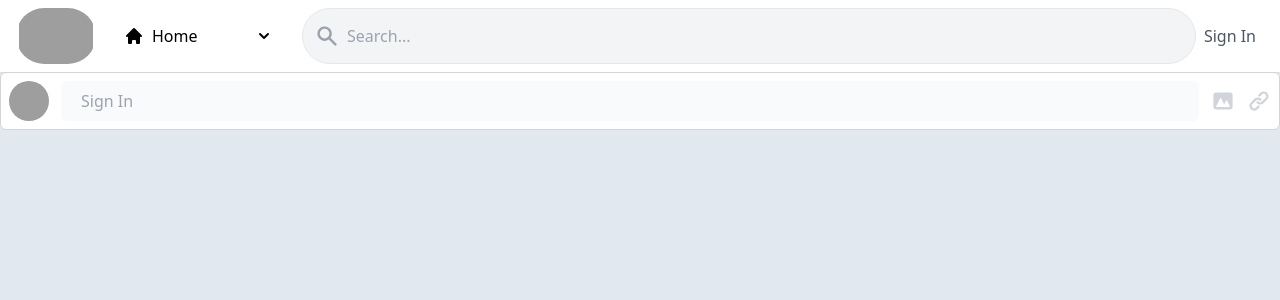
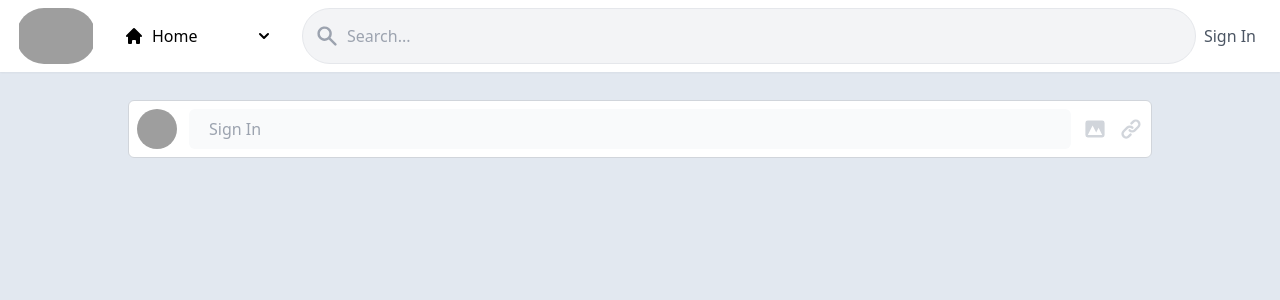
Before and after one commit to alstjd0051/alstjd0051folder, a Next.js app: page / in a window 1280 px wide. Shown: the top 300 px of the page. Built offline with nearby package versions, Linux system fonts and the light colour scheme; no server answers; grey boxes are pictures that could not be loaded.

Commit message:
Update: Styled

```diff
--- a/pages/index.tsx
+++ b/pages/index.tsx
@@ -5,13 +5,13 @@
 
 const Home: NextPage = () => {
   return (
-    <div>
+    <div className="max-w-5xl my-7 mx-auto">
       <Head>
         <title>Tyler</title>
       </Head>
       {/* Post Box */}
       <PostBoxUI />
-      <div>
+      <div className="flex">
         {/* Feed */}
         <div></div>
       </div>
```
